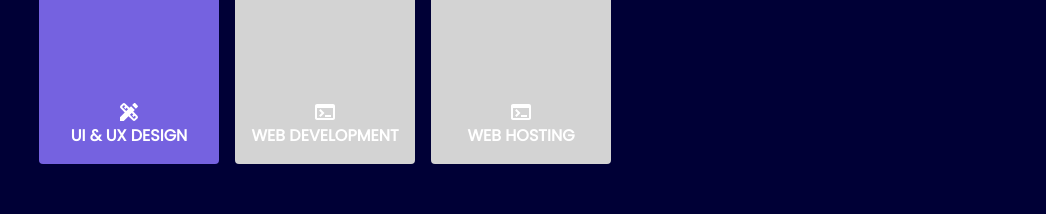
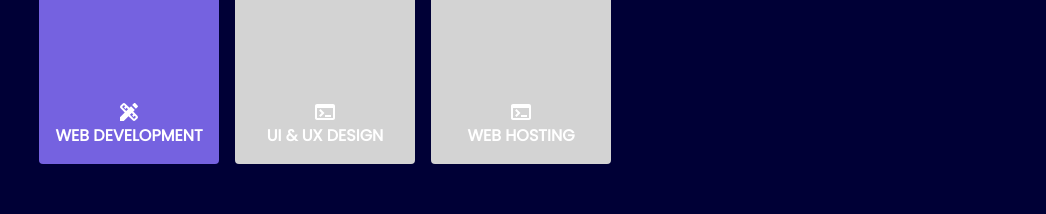
Before and after one commit to hellen17/portfolio-website, a React (Create React App) app: page / in a window 1280 px wide. Shown: the part 843-1057 px from the top of the page, without its empty margins (117-1163 px from the left). Built offline with nearby package versions, Linux system fonts and the light colour scheme.

Commit message:
edit about

```diff
--- a/src/components/About.js
+++ b/src/components/About.js
@@ -50,7 +50,7 @@ export default function About() {
                         <DesignServicesIcon />
                         </Grid>
                         <Grid item>
-                        <b>UI & UX DESIGN</b>
+                        <b>WEB DEVELOPMENT</b>
                         </Grid>
                     </Grid>
                 </Paper>
@@ -60,7 +60,7 @@ export default function About() {
                         <TerminalIcon />
                         </Grid>
                         <Grid item>
-                        <b>WEB DEVELOPMENT</b>
+                        <b>UI & UX DESIGN</b>
                         </Grid>
 
                     </Grid>
```
